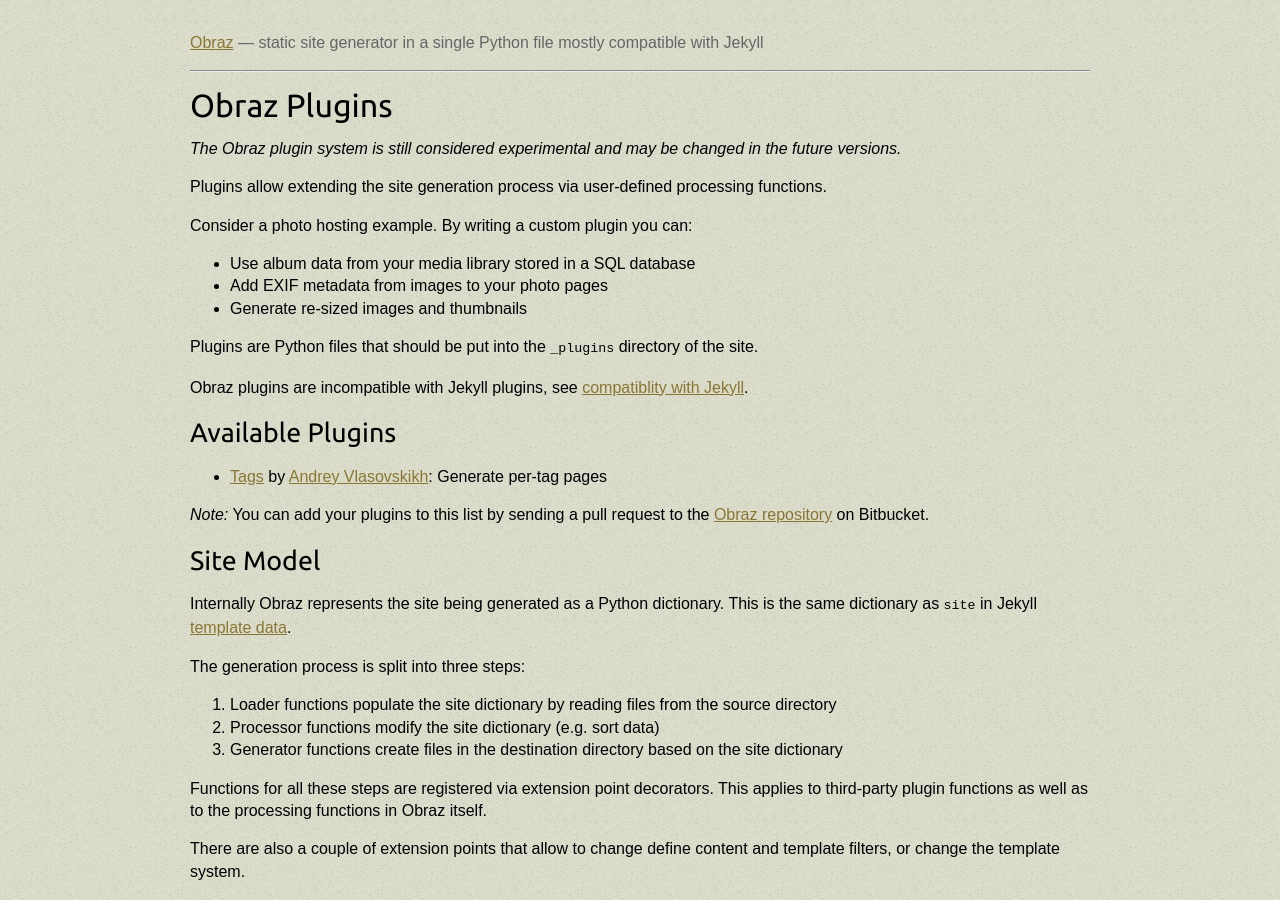
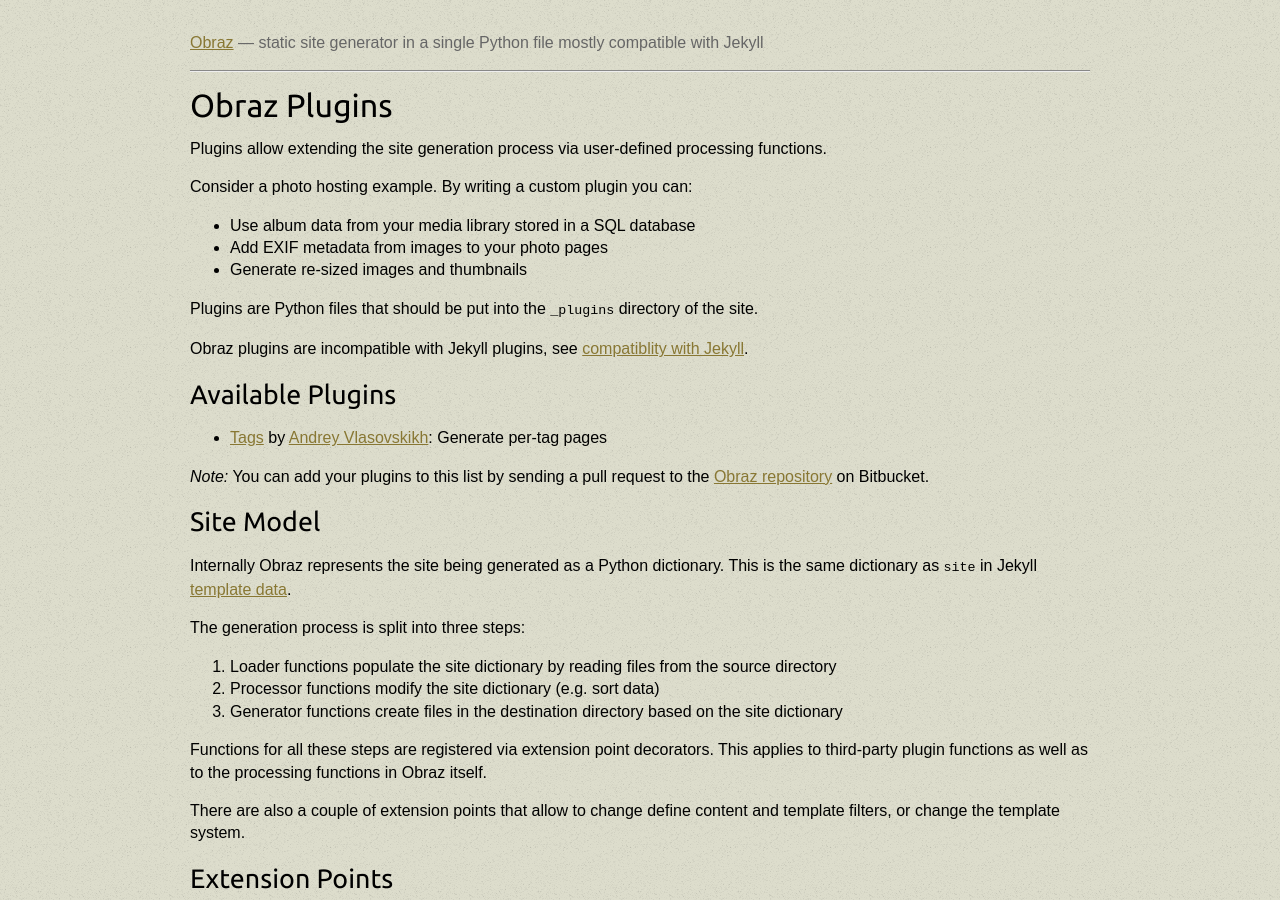
Before and after one commit to vlasovskikh/obraz, a Jekyll site: the page built from doc/plugins.md, in a window 1280 px wide and 900 px high. Built offline with Jekyll 4.4.1, drawn with Linux system fonts in a browser that asks for light colours.

Commit message:
Removed comment about experimental status of plugin system

```diff
--- a/doc/plugins.md
+++ b/doc/plugins.md
@@ -5,9 +5,6 @@
 
 {{ page.title }}
 ================
-
-_The Obraz plugin system is still considered experimental and may be changed
-in the future versions._
 
 Plugins allow extending the site generation process via user-defined processing
 functions.
```
